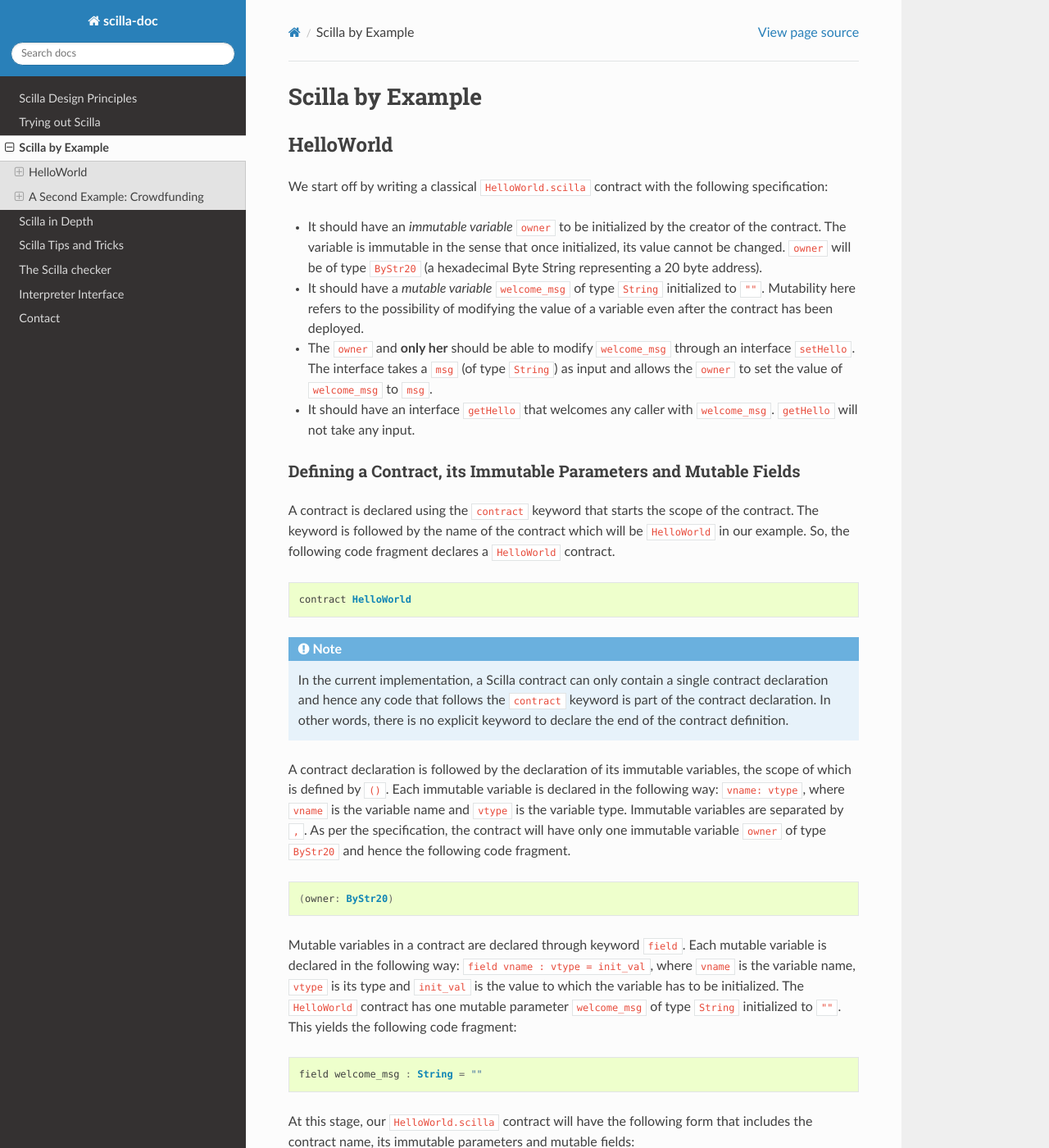
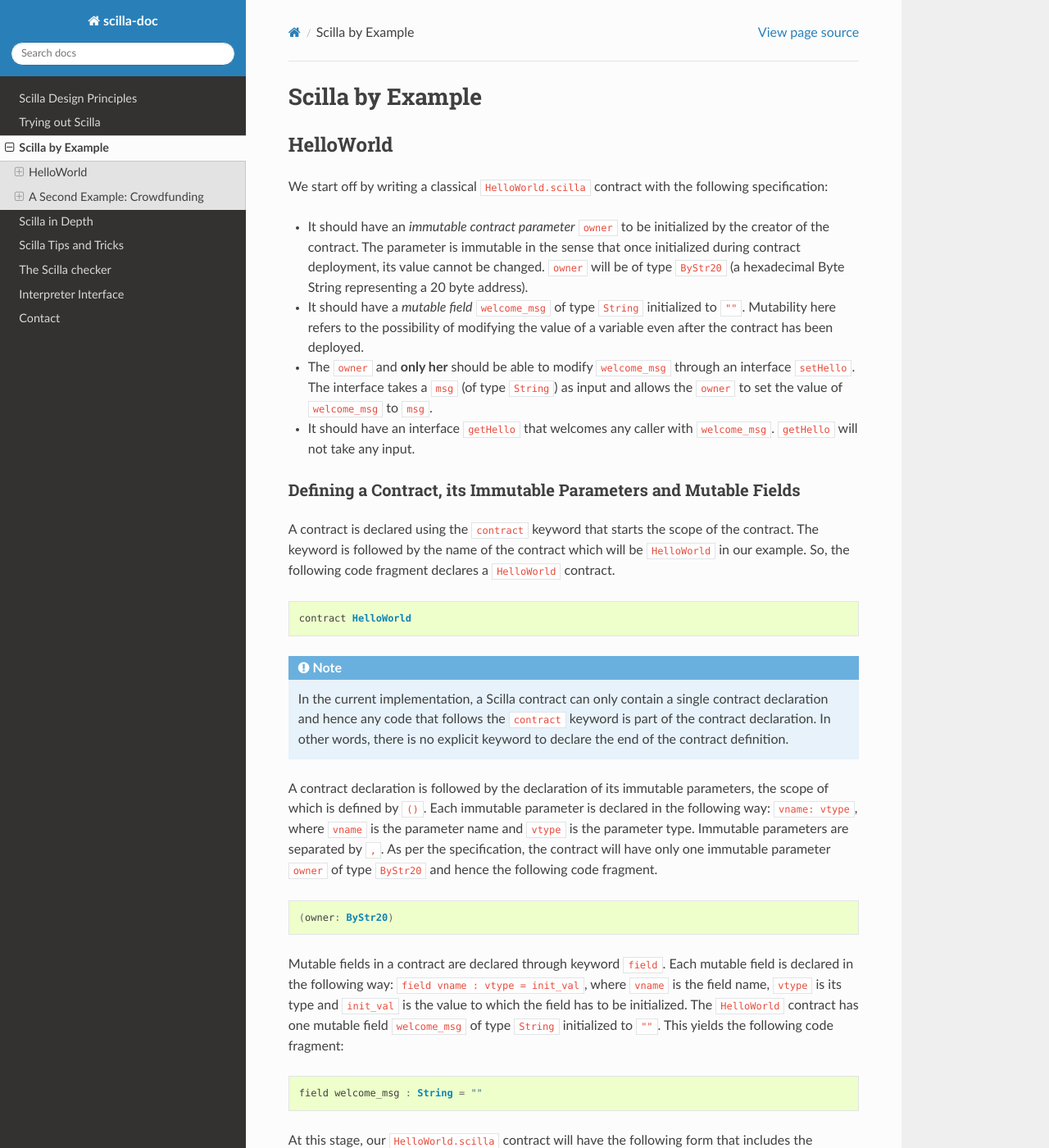
Before and after one commit to Zilliqa/scilla-docs, a Sphinx documentation site: the page built from docs/source/scilla-by-example.rst, in a window 1280 px wide and 1400 px high. Shown: the whole window at 82% size. Built offline with Sphinx 7.4.7 and the Read the Docs theme 2.0.0, drawn with Linux system fonts in a browser that asks for light colours; some of the changed text lies outside the part shown.

Commit message:
Scilla-by-example: terminology and clarification

```diff
--- a/docs/source/scilla-by-example.rst
+++ b/docs/source/scilla-by-example.rst
@@ -9,13 +9,13 @@ We start off by writing a classical ``HelloWorld.scilla`` contract with the
 following  specification:
 
 
-+ It should have an `immutable variable` ``owner`` to be initialized
-  by the creator of the contract. The variable is immutable in the
-  sense that once initialized, its value cannot be changed. ``owner``
-  will be of type ``ByStr20`` (a hexadecimal Byte String representing
++ It should have an `immutable contract parameter` ``owner`` to be initialized
+  by the creator of the contract. The parameter is immutable in the sense that
+  once initialized during contract deployment, its value cannot be changed.
+  ``owner`` will be of type ``ByStr20`` (a hexadecimal Byte String representing
   a 20 byte address).
 
-+ It should have a `mutable variable` ``welcome_msg`` of type ``String``
++ It should have a `mutable field` ``welcome_msg`` of type ``String``
   initialized to ``""``. Mutability here refers to the possibility of modifying
   the value of a variable even after the contract has been deployed.
 
@@ -42,6 +42,7 @@ the contract. The keyword is followed by the name of the contract which will be
 
 
 .. note::
+
 	In the current implementation, a Scilla contract can only contain a single
 	contract declaration and hence any code that follows the ``contract``
 	keyword is part of the contract declaration. In other words, there is no
@@ -49,12 +50,12 @@ the contract. The keyword is followed by the name of the contract which will be
 
 
 
-A contract declaration is followed by the  declaration of its immutable
-variables, the scope of which is defined by ``()``.  Each immutable variable is
+A contract declaration is followed by the declaration of its immutable
+parameters, the scope of which is defined by ``()``. Each immutable parameter is
 declared in the following way: ``vname: vtype``, where ``vname`` is the
-variable name and ``vtype`` is the variable type. Immutable variables are
-separated by ``,``.  As per the specification, the contract will have only one
-immutable variable ``owner`` of type ``ByStr20`` and hence the following code
+parameter name and ``vtype`` is the parameter type. Immutable parameters are
+separated by ``,``. As per the specification, the contract will have only one
+immutable parameter ``owner`` of type ``ByStr20`` and hence the following code
 fragment.
 
 
@@ -62,12 +63,12 @@ fragment.
 
     (owner: ByStr20)
 
-Mutable variables in a contract are declared through keyword ``field``. Each
-mutable variable is declared in the following way: ``field vname : vtype =
-init_val``, where ``vname`` is the variable name, ``vtype`` is its type and
-``init_val`` is the value to which the variable has to be initialized.  The
-``HelloWorld`` contract has one mutable parameter ``welcome_msg`` of type
-``String`` initialized to ``""``. This yields the following code fragment:
+Mutable fields in a contract are declared through keyword ``field``. Each
+mutable field is declared in the following way: ``field vname : vtype =
+init_val``, where ``vname`` is the field name, ``vtype`` is its type and
+``init_val`` is the value to which the field has to be initialized. The
+``HelloWorld`` contract has one mutable field ``welcome_msg`` of type ``String``
+initialized to ``""``. This yields the following code fragment:
 
 .. code-block:: ocaml
 
@@ -213,7 +219,7 @@ The Caller is the Owner
 """"""""""""""""""""""""
 
 In case the caller is ``owner``, the contract allows the caller to set the
-value of the mutable variable ``welcome_msg`` to the input parameter ``msg``.
+value of the mutable field ``welcome_msg`` to the input parameter ``msg``.
 This is done through the following instruction:
 
 
@@ -224,7 +230,7 @@ This is done through the following instruction:
 
 .. note::
 
-    Writing to a mutable variable is done using the operator ``:=``.
+    Writing to a mutable field is done using the operator ``:=``.
 
 
 And as in the previous case, the contract then emits an event with
@@ -300,10 +306,11 @@ not take a parameter.
     end
 
 .. note::
-	Reading from a contract state variable is done using the operator ``<-``.
 
-In the ``getHello()`` transition, we will first read from a mutable
-variable, and then we construct and emit the event.
+   Reading from a mutable field is done using the operator ``<-``.
+
+In the ``getHello()`` transition, we will first read from a mutable field, and
+then we construct and emit the event.
 
 
 Scilla Version
@@ -392,10 +399,10 @@ It is assumed that the owner (``owner``) wishes to run the campaign
 until a certain, predetermined block number is reached on the
 blockchain (``max_block``). The owner also wishes to raise a minimum
 amount of QA (``goal``) without which the project can not be
-started. The contract hence has three immutable variables ``owner``,
+started. The contract hence has three immutable parameters ``owner``,
 ``max_block`` and ``goal``.
 
-The immutable variables are provided when the contract is deployed. At
+The immutable parameters are provided when the contract is deployed. At
 that point we wish to add a sanity check that the ``goal`` is a
 strictly positive amount. If the contract is accidentally initialised
 with a ``goal`` of 0, then the contract should not be deployed.
@@ -409,11 +416,11 @@ contract's account on the blockchain.
 The campaign is deemed successful if the owner can raise the goal in
 the stipulated time. In case the campaign is unsuccessful, the
 donations are returned to the project backers who contributed during
-the campaign.
+the campaign. The backers are supposed to ask for refund explicitly.
 
-The contract maintains two mutable variables:
+The contract maintains two mutable fields:
 
-  - ``backers``: a map from a contributor's address (a ``ByStr20`` value)
+  - ``backers``: a field map from a contributor's address (a ``ByStr20`` value)
     to the amount contributed, represented with a ``Uint128`` value.
     Since there are no backers initially, this map is initialized to an
     ``Emp`` (empty) map. The map enables the contract to register a donor,
@@ -434,7 +441,7 @@ Sanity check for contract parameters
 *********************************************
 
 To ensure that the ``goal`` is a strictly positive amount, we use a
-contract constraint:
+`contract constraint`:
 
 .. code-block:: ocaml
 
@@ -443,8 +450,10 @@ contract constraint:
      builtin lt zero goal
    =>
 
-This ensures that the contract cannot be deployed with a ``goal`` of 0
-by mistake.
+The Boolean expression between ``with`` and ``=>`` above is evaluated during
+contract deployment and the contract only gets deployed if the result of
+evaluation is ``True``. This ensures that the contract cannot be deployed with a
+``goal`` of 0 by mistake.
 
 
 Reading the Current Block Number
@@ -474,7 +483,7 @@ Reading and Updating the Current Balance
 ******************************************
 
 The target for the campaign is specified by the owner in the immutable
-variable ``goal`` when the contract is deployed. To check whether the
+parameter ``goal`` when the contract is deployed. To check whether the
 target have been met, we must compare the total amount raised to the
 target.
 
@@ -490,12 +499,11 @@ Money is represented as values of type ``Uint128``.
 
 .. note::
 
-   The ``_balance`` field is read using the operator ``<-`` just like
-   any other contract state variable. However, the ``_balance`` field
-   can only be updated by accepting money from incoming messages
-   (using the instruction ``accept``), or by explicitly transferring
-   money to other account (using the instruction ``send`` as explained
-   below).
+   The ``_balance`` field is read using the operator ``<-`` just like any other
+   contract field. However, the ``_balance`` field can only be updated by
+   accepting money from incoming messages (using the instruction ``accept``), or
+   by explicitly transferring money to other account (using the instruction
+   ``send`` as explained below).
 
 
 
@@ -518,16 +526,23 @@ events:
 
    msg = {_tag : ""; _recipient : owner; _amount : bal; code : got_funds_code};
 
-A message must contain the compulsory fields ``_tag``, ``_recipient``
-and ``_amount``. The ``_recipient`` field is the blockchain address
-(of type ``ByStr20``) that the message is to be sent to, and the
-``_amount`` field is the number of QA to be transferred to that
-account.
+A message must contain the compulsory `message fields` ``_tag``, ``_recipient``
+and ``_amount``. The ``_recipient`` message field is the blockchain address (of
+type ``ByStr20``) that the message is to be sent to, and the ``_amount`` message
+field is the number of QA to be transferred to that account.
 
-The value of the ``_tag`` field is the name of the transition (of type ``String``)
-that is to be invoked on the ``_recipient`` contract. If ``_recipient``
-is a user account, then the value of ``_tag`` can be set to be ``""`` (the empty string).
-In fact, if the ``_recipient`` is a user account, then the value of ``_tag`` is ignored.
+The value of the ``_tag`` message field is the name of the transition (of type
+``String``) that is to be invoked on the contract deployed at ``_recipient``
+address. If ``_recipient`` is the address of a user account then the value of
+``_tag`` is ignored, hence for simplicity we put ``""`` here.
+
+.. note::
+
+   To make it possible to refund both contracts and user accounts (this is
+   useful if a backer used a wallet contract to donate), use a standard
+   transition name as per `ZRC-5
+   <https://github.com/Zilliqa/ZRC/blob/master/zrcs/zrc-5.md>`_, i.e.
+   ``AddFunds``.
 
 In addition to the compulsory fields the message may contain other
 fields, such as ``code`` above. However, if the message recipient is a
@@ -617,10 +632,10 @@ procedure with the arguments ``True`` and ``0``:
 
 .. note::
 
-    The special variables ``_sender`` and ``_amount`` are available to
-    the procedure even though the procedure is invoked by a transition
+    The special parameters ``_sender`` and ``_amount`` are available to
+    a procedure even though the procedure is invoked by a transition
     rather than by an incoming message. It is not necessary to pass
-    the variables as arguments to the procedure.
+    these special parameters as arguments to the procedure.
 
 .. note::
 
--- a/docs/source/scilla-trial.rst
+++ b/docs/source/scilla-trial.rst
@@ -16,7 +16,7 @@ Neo Savant IDE allows you to import accounts from external wallets like Ledger o
 
 The IDE automatically request the faucets to disburse testnet $ZIL to you when the wallet is successfully imported.
 On the simulated testnet environment, you will receive 10,000 $ZIL.
-While on the developer testnet, you will recieve 300 $ZIL.
+While on the developer testnet, you will receive 300 $ZIL.
 There are no faucets for the live mainnet.
 
 The Neo Savant IDE can act as a staging environment, before doing automated script testing with tools
```
Also changed, not shown: other parts of docs/source/scilla-by-example.rst (+7 -2 lines).
